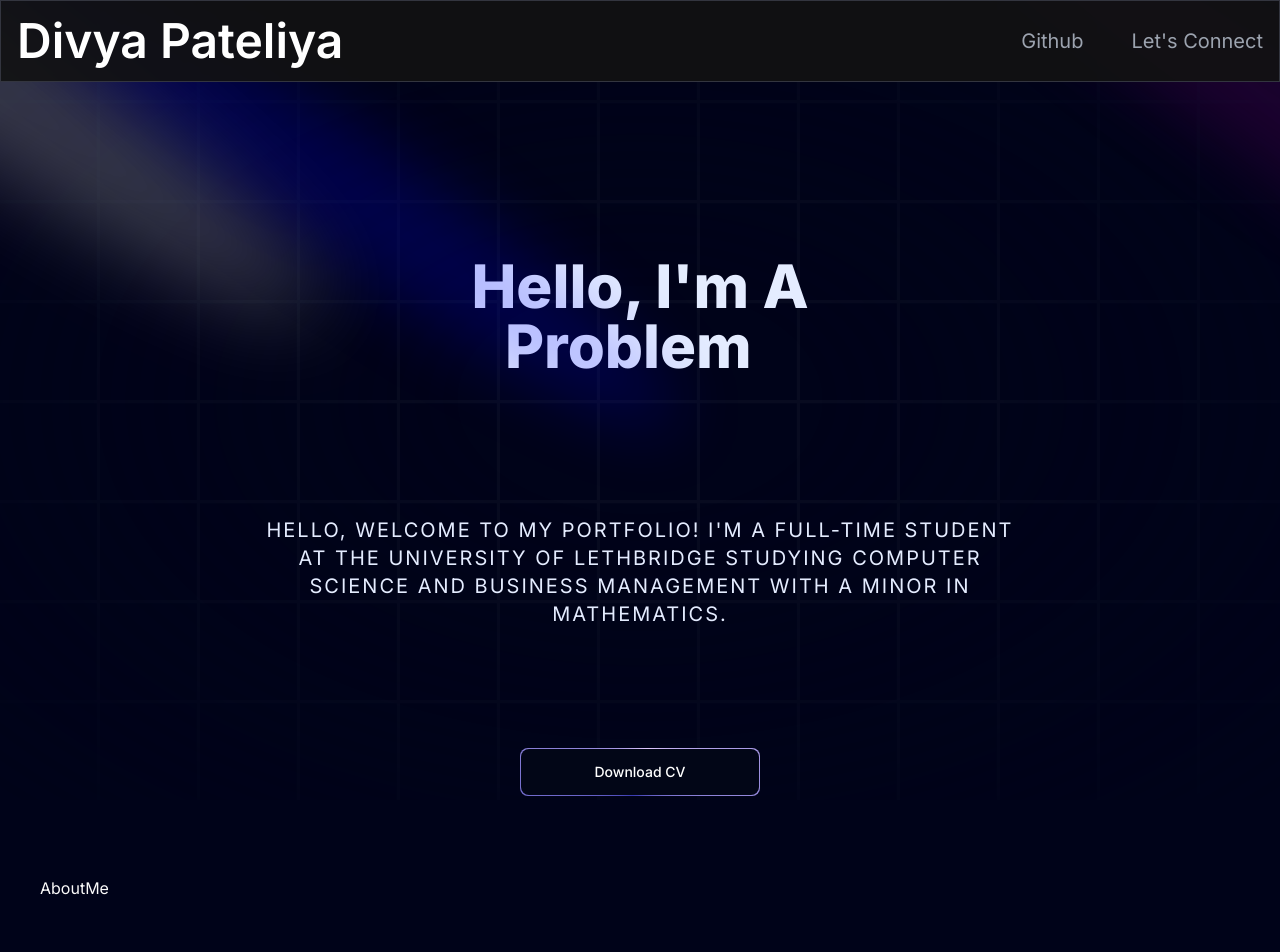
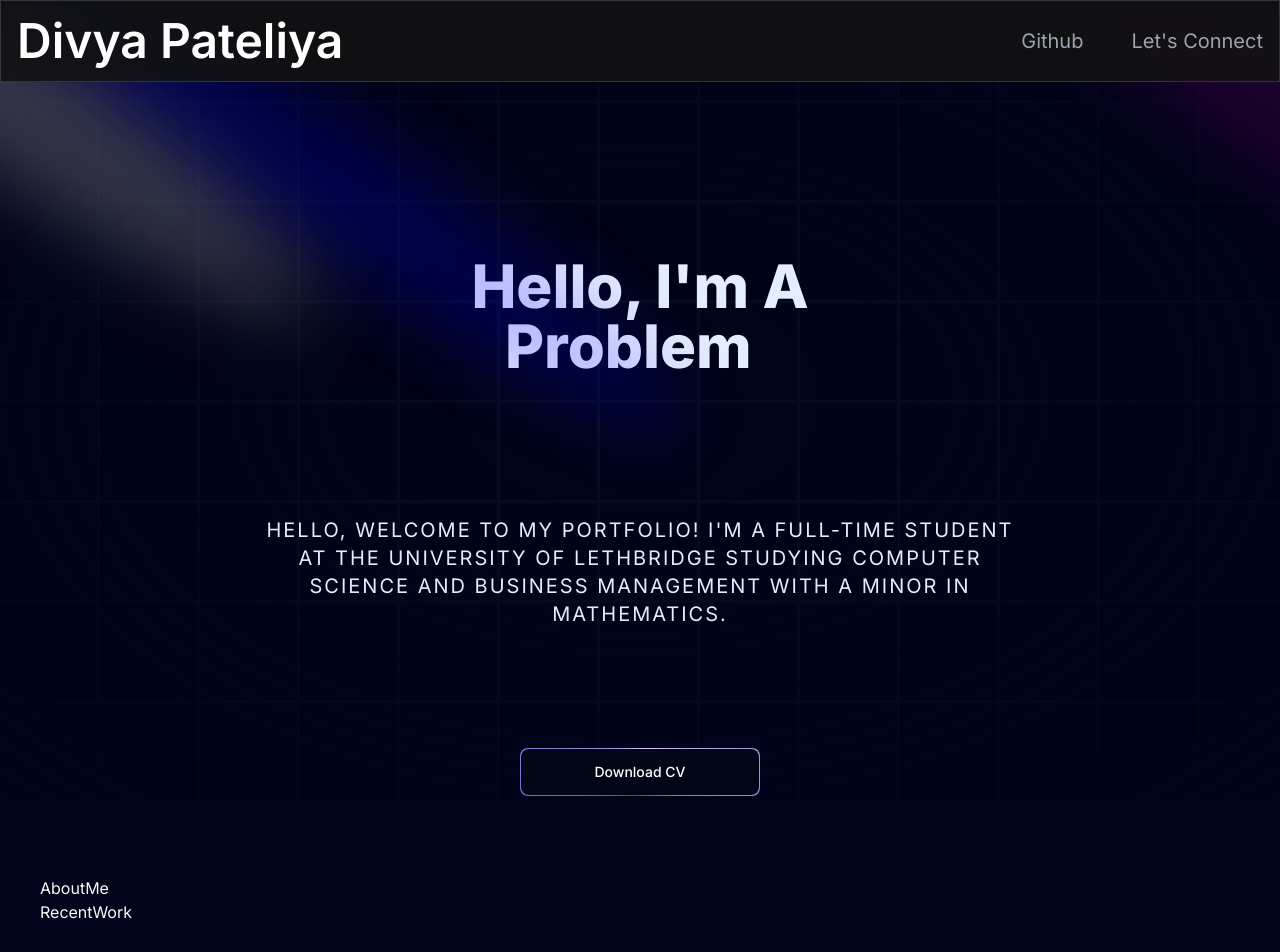
Before and after one commit to DibsTHEgreat/portfolio_2024, a Next.js app: page / in a window 1280 px wide. Shown: the top 952 px of the page. Built offline with nearby package versions, Linux system fonts and the light colour scheme.

Commit message:
recent work

```diff
--- a/app/page.tsx
+++ b/app/page.tsx
@@ -1,17 +1,19 @@
 import AboutMe from "@/components/AboutMe";
 import Footer from "@/components/Footer";
 import Hero from "@/components/Hero";
+import RecentWork from "@/components/RecentWork";
 import Navbar from "@/components/Navbar";
 
 export default function Home() {
   return (
     <main className="relative bg-black-100 flex flex-col overflow-hidden mx-auto sm:px-10  px-5">
       <Navbar />
-      <div className="w-full justify-center items-center">
-          <Hero />
-          <AboutMe />
-          <Footer />
-      </div>
+        <div className="w-full justify-center items-center">
+            <Hero />
+            <AboutMe />
+            <RecentWork />
+        </div>
+      <Footer />
     </main>
   );
 }
--- /dev/null
+++ b/components/RecentWork.tsx
@@ -0,0 +1,9 @@
+import React from 'react'
+
+const RecentWork = () => {
+  return (
+    <div>RecentWork</div>
+  )
+}
+
+export default RecentWork
```
